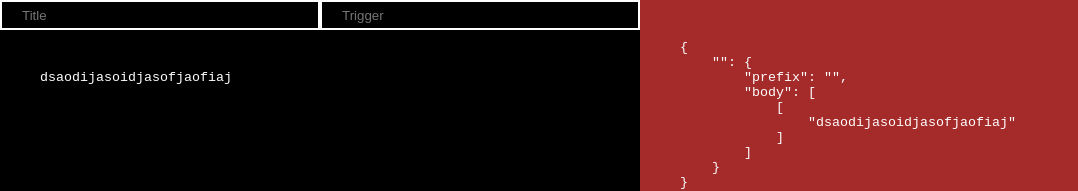
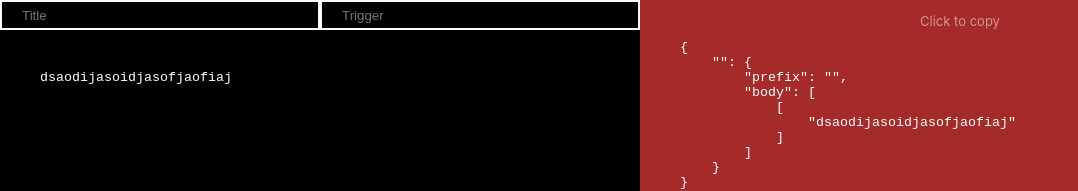
Before and after one commit to pmatarodrigues/snippet-generator, a Next.js app: page / in a window 1280 px wide. Shown: the top 191 px of the page, without its empty margins (0-1078 px from the left). Built offline with nearby package versions, Linux system fonts and the light colour scheme.

Commit message:
feat: show copy to clipboard hint and change cursor on result

```diff
--- a/common/components/elements/ResultContainer/ResultContainer.js
+++ b/common/components/elements/ResultContainer/ResultContainer.js
@@ -1,5 +1,5 @@
 // REACT, STYLE, STORIES & COMPONENT
-import React, { useContext } from 'react';
+import React, { useContext, useState } from 'react';
 import styles from './ResultContainer.module.css';
 import CodeContext from '../../../../context/state';
 
@@ -25,16 +25,27 @@ const generateCode = (title, trigger, originalCode) => {
     return JSON.stringify(result, null, 4).replace(/\\/g, '').replace('$', '\\$');
 }
 
+
 // COMPONENT: ResultContainer
 const ResultContainer = (props) => {
     const { code, setCode, title, setTitle, trigger, setTrigger } = useContext(CodeContext);
+    const [copied, setCopied] = useState(false)
 
     // Convert user input code into the snippet
     let resultCode = generateCode(title, trigger, code);
 
+    const copyCodeToClipboard = (code) => {
+        navigator.clipboard.writeText(code)
+        setCopied(true)
+        setTimeout(() => {
+            setCopied(false)
+        }, 2000)
+    }
+
     // RENDER: ResultContainer
     return (
-        <div className={styles.container}>
+        <div className={styles.container} onClick={() => copyCodeToClipboard(resultCode)}>
+            <p className={styles.copyTip}>{copied ? "Copied to clipboard" : "Click to copy"}</p>
             {/* ! Don't allow users to edit result code */}
             <textarea className={styles.result} value={resultCode} onChange={() => { }} />
         </div>
--- a/common/components/elements/ResultContainer/ResultContainer.module.css
+++ b/common/components/elements/ResultContainer/ResultContainer.module.css
@@ -18,4 +18,14 @@
     border: none;
     box-shadow: none;
     color: white;
+    cursor: pointer;
 }
+
+.copyTip {
+    position: absolute;
+    text-align: center;
+    width: 50%;
+    color: white;
+    font-size: small;
+    opacity: 0.5;
+}
```
